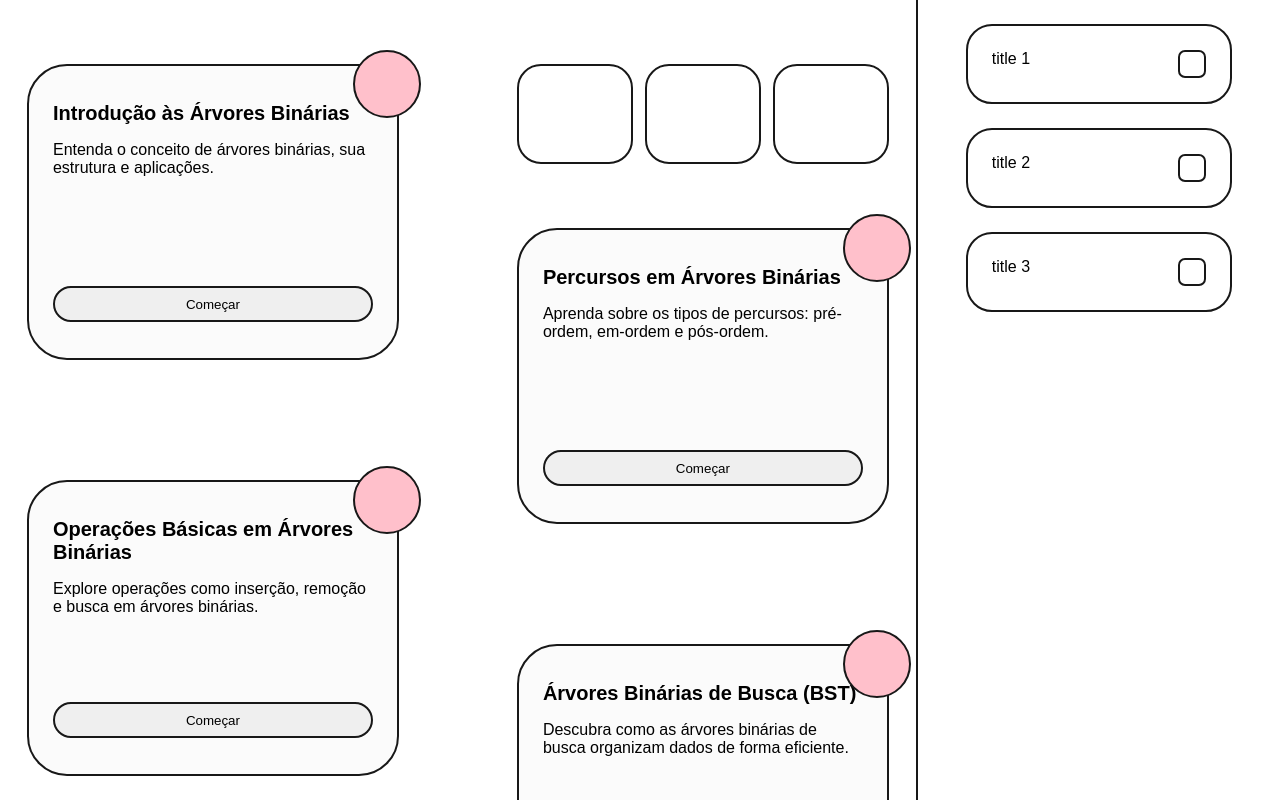
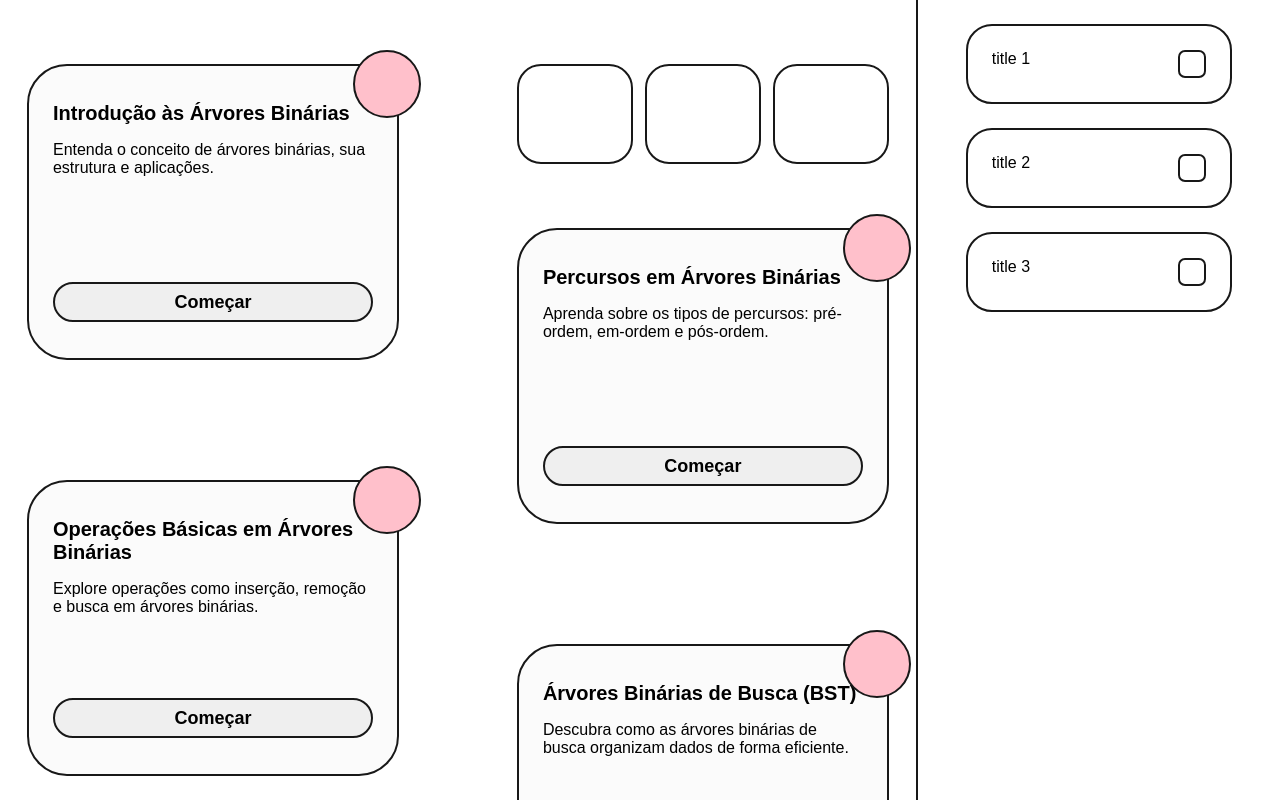
Before and after one commit to brunafalheiro/edu-app, a Vue app: page /#/ in a window 1280 px wide. Built offline with nearby package versions, Linux system fonts and the light colour scheme.

Commit message:
Add button text style

```diff
--- a/src/components/EduButton/EduButton.scss
+++ b/src/components/EduButton/EduButton.scss
@@ -1,6 +1,8 @@
 .button {
-  height: 36px;
+  height: 40px;
   border: 2px solid $neutral-10;
   border-radius: 20px;
   text-align: center;
+  font-size: 18px;
+  font-weight: 600;
 }
```
